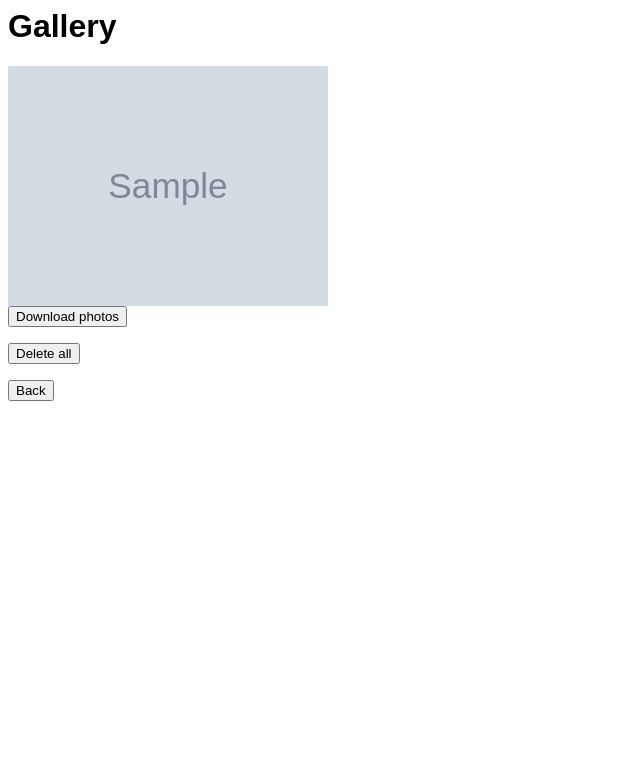
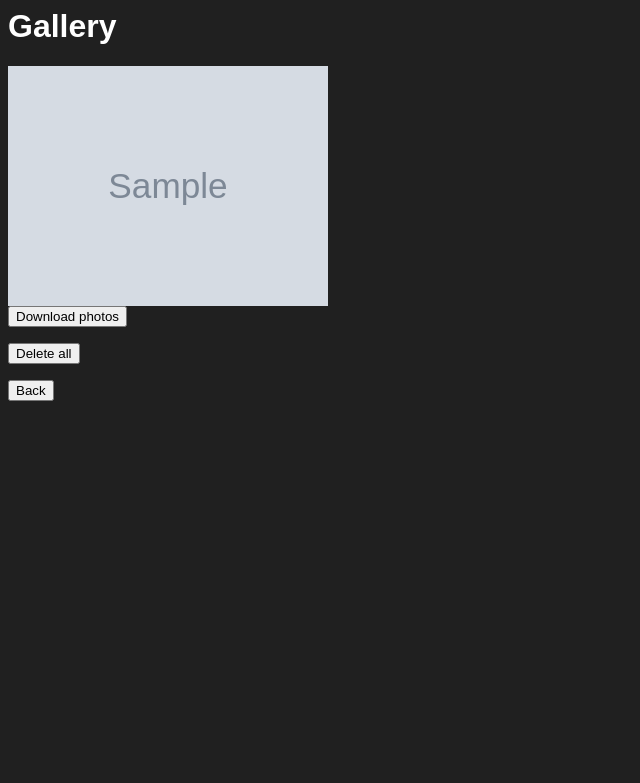
Before and after one commit to patrick-5546/ML-Image-Processor, a Flask app: template templates/gallery.html in a window 1280 px wide. Shown: the top 783 px of the page, without its empty margins (0-640 px from the left). Run offline with Flask 2, Linux system fonts and the light colour scheme; the template is opened without the code that fills it: most values are stand-ins (such as "Sample title", 1, 10 or a date in 2020); grey boxes marked "Sample" are stand-in pictures; parts of the project's set-up code (start-up, migrations or seed data) failed here and were passed over.

Commit message:
Dark mode for gallery

```diff
--- a/templates/gallery.html
+++ b/templates/gallery.html
@@ -91,10 +91,10 @@
       }
     </style>
   </head>
-  <body>
-    <h1>Gallery</h1>
+  <body style="background-color:#202020;">
+    <h1 style="color:white">Gallery</h1>
     {% for file in files %}
-      <img class="myImages" src="{{ url_for('upload', filename=file) }}" alt="INSERT TAGS HERE" style="height:100%;max-width:1920px;max-height:240px">
+      <img class="myImages" src="{{ url_for('upload', filename=file) }}" alt="Tags here" style="height:100%;max-width:1920px;max-height:240px">
     {% endfor %}
 
     <div id="myModal" class="modal">
```
